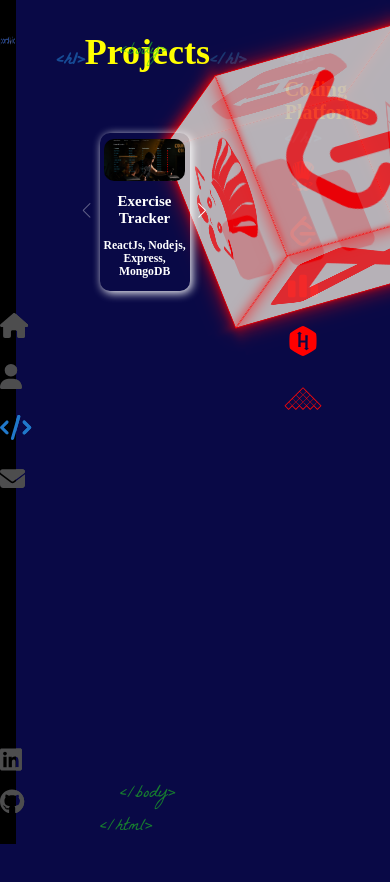
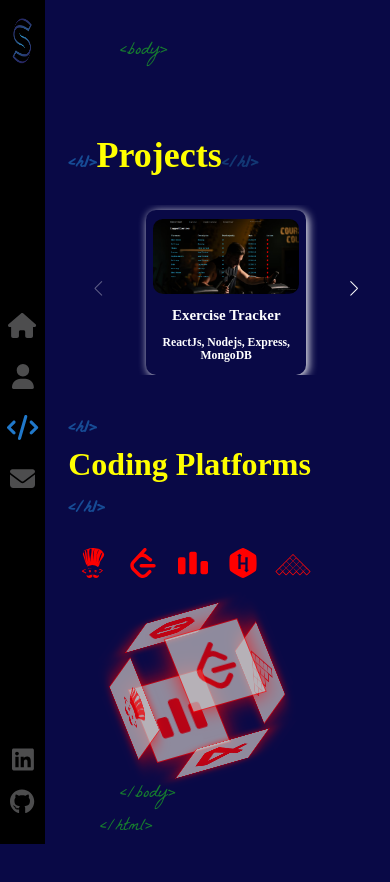
Before and after one commit to SubhamSam18/Portfolio, a React (Create React App) app in the folder portfolio/: page /skills in a window 390 px wide. Shown: the top 882 px of the page. After the commit the page ends 844 px from the top, so only its background shows below. Built offline with nearby package versions, Linux system fonts and the light colour scheme.

Commit message:
Fixed UI for Mobiles

```diff
--- a/portfolio/public/index.html
+++ b/portfolio/public/index.html
@@ -2,7 +2,7 @@
 <html lang="en">
   <head>
     <meta charset="utf-8" />
-    <link rel="icon" href="%PUBLIC_URL%/favicon.ico" />
+    <link rel="icon" href="%PUBLIC_URL%/Slogo.png" />
     <meta name="viewport" content="width=device-width, initial-scale=1" />
     <meta name="theme-color" content="#000000" />
     <meta
@@ -24,7 +24,7 @@
       work correctly both with client-side routing and a non-root public URL.
       Learn how to configure a non-root public URL by running `npm run build`.
     -->
-    <title>React App</title>
+    <title>Portfolio</title>
   </head>
   <body>
     <noscript>You need to enable JavaScript to run this app.</noscript>
--- a/portfolio/src/component/About/index.scss
+++ b/portfolio/src/component/About/index.scss
@@ -1,33 +1,43 @@
-.about-heading{
-    margin-left: 8%;
+.container-about-section {
+    position: absolute;
+    margin-left: 13%;
+    top: 40%;
+    transform: translateY(-50%);
+    width: 75%;
+    max-height: 90%;
+}
+
+.about-heading {
+    // margin-left: 13%;
     font-size: 20px;
-    margin-top: 15%;
+    // margin-top: 15%;
     color: yellow;
     animation: fadeIn 1s 0.2s backwards;
-    h1{
-        &:before{
+
+    h1 {
+        &:before {
             content: '<p>';
             font-family: 'La Belle Aurore';
             color: rgb(32, 120, 202);
             font-size: 18px;
             // position: absolute;            margin-top: -40px;
-            left: 15px;
+            // left: 15px;
             opacity: 0.6;
         }
     }
 }
 
-.about-body{
+.about-body {
     width: 50%;
     font-size: large;
-    margin-left: 10%;
+    // margin-left: 10%;
     color: aqua;
     font-family: 'Times New Roman', Times, serif;
     letter-spacing: 3px;
     animation: fadeIn 1s 0.8s backwards;
 
-    p{
-        &:after{
+    p {
+        &:after {
             content: '<p/>';
             font-family: 'La Belle Aurore';
             color: rgb(32, 120, 202);
@@ -41,20 +51,39 @@
     }
 
 }
-.stage-cube{
+
+@media screen and (min-width: 500px) {
+    .stage-cube {
         width: 30%;
-    height: 100%;
-    top: 0;
-    padding-top: 24%;
+        height: 30%;
+        top: 80%;
+    }
+}
+
+@media screen and (max-width: 500px) {
+    .stage-cube {
+        width: 40%;
+        height: 30%;
+        top: 45%;
+    }
+}
+
+.stage-cube {
+    // width: 40%;
+    // height: 30%;
+    // top: 45%;
+    // right: 5px;
+    // padding-top: 24%;
     // display: block;
     position: absolute;
     right: 0;
-    transform-origin: 100px 100px 0;
+    // transform-origin: 100px 100px 100px;
     // width: 80%;
     // height: 20%;
     margin-left: calc(50% - 100px);
     animation: fadeIn 1s 1.7s backwards;
-    .cube-spinner{
+
+    .cube-spinner {
         // perspective: 500px;
         width: 100px;
         animation-name: spincube;
@@ -63,16 +92,31 @@
         animation-duration: 12s;
         transform-style: preserve-3d;
 
-        div{
+
+        @media screen and (min-width: 500px) {
+            .face1,.face2,.face3,.face4,.face5,.face6{
+                width: 14rem;
+                height: 14rem;
+            }
+        }
+
+        @media screen and (max-width: 500px) {
+            .face1,.face2,.face3,.face4,.face5,.face6 {
+                width: 8rem;
+                height: 8rem;
+            }
+        }
+
+        div {
             background-color: rgb(199, 194, 194);
             opacity: 0.7;
             position: absolute;
-            width: 200px;
-            height: 200px;
+            // width: 8rem;
+            // height: 8rem;
             border: 1px solid red;
             text-align: center;
-            font-size: 150px;
-            display:flex;
+            font-size: 5rem;
+            display: flex;
             justify-content: center;
             align-items: center;
             box-shadow: 0 0 20px 0px red;
@@ -97,45 +141,103 @@
         //     transform: rotateX(-90deg) translateZ(100px);
         // }
 
-        .face1{
-            transform: translateZ(100px) ;
+        @media screen and (min-width: 500px) {
+            .face1 {
+                transform: translateZ(100px);
             }
-        .face2{
-            transform:  translateZ(-100px) rotateX(-180deg) rotate(-90deg);
+
+            .face2 {
+                transform: translateZ(-100px) rotateX(-180deg) rotate(-90deg);
             }
-        .face3{
-            transform:  translateY(-100px) rotateX(90deg) rotate(-90deg);
+
+            .face3 {
+                transform: translateY(-100px) rotateX(90deg) rotate(-90deg);
             }
-        .face4{
+
+            .face4 {
                 transform: translateY(100px) rotateX(-90deg) rotate(-90deg);
             }
-        .face5{
+
+            .face5 {
                 transform: translateX(100px) rotateY(-90deg);
             }
-        .face6{
+
+            .face6 {
                 transform: translateX(-100px) rotateY(90deg) rotate(-90deg);
             }
+        }
+
+        @media screen and (max-width: 500px) {
+            .face1 {
+                transform: translateZ(70px);
+            }
+
+            .face2 {
+                transform: translateZ(-70px) rotateX(-180deg) rotate(-90deg);
+            }
+
+            .face3 {
+                transform: translateY(-70px) rotateX(90deg) rotate(-90deg);
+            }
+
+            .face4 {
+                transform: translateY(70px) rotateX(-90deg) rotate(-90deg);
+            }
+
+            .face5 {
+                transform: translateX(70px) rotateY(-90deg);
+            }
+
+            .face6 {
+                transform: translateX(-70px) rotateY(90deg) rotate(-90deg);
+            }
+        }
+
+        // .face1{
+        //     transform: translateZ(70px) ;
+        // }
+        // .face2{
+        //     transform:  translateZ(-70px) rotateX(-180deg) rotate(-90deg);
+        // }
+        // .face3{
+        //     transform:  translateY(-70px) rotateX(90deg) rotate(-90deg);
+        // }
+        // .face4{
+        //     transform: translateY(70px) rotateX(-90deg) rotate(-90deg);
+        // }
+        // .face5{
+        //     transform: translateX(70px) rotateY(-90deg);
+        // }
+        // .face6{
+        //     transform: translateX(-70px) rotateY(90deg) rotate(-90deg);
+        // }
 
     }
 
-    @keyframes spincube{
+    @keyframes spincube {
+
         from,
-        to{
+        to {
             transform: rotateX(0deg) rotateY(0deg) rotateZ(0deg);
         }
-        16%{
+
+        16% {
             transform: rotateX(-90deg);
         }
-        33%{
+
+        33% {
             transform: rotateZ(-90deg) rotateY(90deg);
         }
-        50%{
+
+        50% {
             transform: rotateY(-90deg) rotateZ(90deg);
         }
-        66%{
+
+        66% {
             transform: rotateY(-270deg) rotateZ(90deg);
         }
-        83%{
+
+        83% {
             transform: rotateY(-90deg) rotateZ(90deg);
         }
     }
--- a/portfolio/src/component/Home/index.js
+++ b/portfolio/src/component/Home/index.js
@@ -1,5 +1,6 @@
 import React from 'react'
 import LogoTitle from '../../assets/images/logo-s.png'
+// import LogoTitle from '../../assets/images/Slogo.png'
 import { Link } from 'react-router-dom'
 import './index.scss'
 import Typical from 'react-typical'
--- a/portfolio/src/component/Home/index.scss
+++ b/portfolio/src/component/Home/index.scss
@@ -1,10 +1,10 @@
 .home-page{
     .text-zone{
         position: absolute;
-        left: 10%;
+        margin-left: 13%;
         top: 50%;
         transform: translateY(-50%);
-        width: 40%;
+        width: 80%;
         max-height: 90%;
     }
     h1{
@@ -30,7 +30,7 @@
             color: rgb(32, 120, 202);
             font-size: 18px;
             position: absolute;
-            margin-top: 18px;
+            margin-top: 4rem;
             margin-left: 20px;
             animation: fadeIn 1s 1.7s backwards;
             opacity: 0.6;
--- a/portfolio/src/component/Sidebar/index.js
+++ b/portfolio/src/component/Sidebar/index.js
@@ -1,6 +1,7 @@
 import React from 'react'
 import './index.scss'
-import LogoS from '../../assets/images/portfolio-removebg-preview.png'
+// import LogoS from '../../assets/images/portfolio-removebg-preview.png'
+import LogoS from '../../assets/images/Slogo.png'
 import { Link, NavLink } from 'react-router-dom'
 import {FontAwesomeIcon} from '@fortawesome/react-fontawesome'
 import {faCode, faEnvelope , faHome , faUser} from '@fortawesome/free-solid-svg-icons'
--- a/portfolio/src/component/Sidebar/index.scss
+++ b/portfolio/src/component/Sidebar/index.scss
@@ -1,6 +1,6 @@
 .nav-bar{
     background: black;
-    width: 4%;
+    width: 45px;
     height: 100%;
     position: absolute;
     top: 0;
@@ -24,7 +24,7 @@ nav{
     display: block;
     text-align: center;
     position: absolute;
-    height: 210px;
+    // height: 210px;
     top: 50%;
     margin-top: -120px;
     width: 100%;
--- a/portfolio/src/component/Skills/index.js
+++ b/portfolio/src/component/Skills/index.js
@@ -24,13 +24,7 @@ const Skills = () => {
   return (
     <div className='skills-container'>
 
-      <div className='skills-heading'>
-        <h1>
-          <br />
-          Coding Platforms
-          <br />
-        </h1>
-      </div>
+
       <div className='skills-body'>
 
         <div className='project-container'>
@@ -39,8 +33,6 @@ const Skills = () => {
           </div>
 
           <div className='project-cards'>
-
-
             <Swiper navigation={true} modules={[Navigation]} className="mySwiper">
               <SwiperSlide>
                 <div className="card">
@@ -96,6 +88,42 @@ const Skills = () => {
                 </div>
               </SwiperSlide>
             </Swiper>
+            <div className='skills-heading'>
+              <h1>
+                <br />
+                Coding Platforms
+                <br />
+              </h1>
+            </div>
+            <div className='platform-logos'>
+            <ul>
+              <li>
+                <a href='https://codechef.com/users/subham189'>
+                  <SiCodechef />
+                </a>
+              </li>
+              <li>
+                <a href='https://leetcode.com/197R1A0550/'>
+                  <SiLeetcode />
+                </a>
+              </li>
+              <li>
+                <a href='https://codeforces.com/profile/subham_550'>
+                  <SiCodeforces />
+                </a>
+              </li>
+              <li>
+                <a href='https://www.hackerrank.com/197R1A0550'>
+                  <FaHackerrank />
+                </a>
+              </li>
+              <li>
+                <a href='https://www.hackerrank.com/197R1A0550'>
+                  <img src={interviewbit} alt='interviewbit' />
+                </a>
+              </li>
+            </ul>
+          </div>
 
 
 
@@ -162,7 +190,9 @@ const Skills = () => {
 
           </div>
         </div>
-        <div className='stage-cube'>
+
+
+        <div className='stage-cube1'>
           <div className='cube-spinner'>
             <div className='face1'>
               <SiCodechef />
@@ -201,35 +231,7 @@ const Skills = () => {
               </div>
             </div>
           </div> */}
-          <div className='platform-logos'>
-            <ul>
-              <li>
-                <a href='https://codechef.com/users/subham189'>
-                  <SiCodechef />
-                </a>
-              </li>
-              <li>
-                <a href='https://leetcode.com/197R1A0550/'>
-                  <SiLeetcode />
-                </a>
-              </li>
-              <li>
-                <a href='https://codeforces.com/profile/subham_550'>
-                  <SiCodeforces />
-                </a>
-              </li>
-              <li>
-                <a href='https://www.hackerrank.com/197R1A0550'>
-                  <FaHackerrank />
-                </a>
-              </li>
-              <li>
-                <a href='https://www.hackerrank.com/197R1A0550'>
-                  <img src={interviewbit} alt='interviewbit' />
-                </a>
-              </li>
-            </ul>
-          </div>
+
         </div>
       </div>
     </div>
@@ -237,3 +239,5 @@ const Skills = () => {
 }
 
 export default Skills;
+
+// 15317
--- a/portfolio/src/component/Skills/index.scss
+++ b/portfolio/src/component/Skills/index.scss
@@ -1,12 +1,21 @@
 .skills-container {
-    margin-left: 10%;
-    margin-top: 8%;
+    // margin-left: 10%;
+    // margin-top: 8%;
+    position: absolute;
+    margin-left: 13%;
+    top: 50%;
+    transform: translateY(-50%);
+    width: 90%;
+
+    max-height: 90%;
 
     .skills-heading{
-        top: 20px;
+        // top: 40px;
+        margin-top: 2%;
         text-align: justify;
-        float: right;
-        width: 30%;
+        float: left;
+        width: 100%;
+        font-size: 16px;
         animation: fadeIn 1s 0.2s backwards;
         color: yellow;
         h1 {
@@ -33,17 +42,37 @@
 
         color: transparent;
     }
-    .stage-cube{
-        color: red;
-        img{
-            height: 160px;
-        }
+
+    // .stage-cube1{
+    //     // width: auto;
+    //     // position: relative;
+    //     // margin-right: 25%;
+    //     // height: auto;
+    //     color: red;
+    //     img{
+    //         height: 90%;
+    //     }
+    // }
+    .skills-container .swiper-slide{
+        margin-top: 2px;
     }
 
     .project-container{
         animation: fadeIn 1s 1.7s backwards;
+        @media screen and (min-width: 500px) {
+            .project-cards {
+               width: 60%;
+            }
+         }
+         @media screen and (max-width: 500px) {
+            .project-cards {
+               width: 100%;
+            }
+         }
+
         .project-cards{
-            margin-top: 20%;
+            height: fit-content;
+            margin-top: 1%;
             // background-color: azure;
             .avatar{
                 // object-fit: ;
@@ -58,13 +87,13 @@
                 text-align: center
             }
         }
-        width: 50%;
+        width: 90%;
         height: 600px;
         margin-top : 5%;
         margin-left: 5%;
         .project-heading{
             top: 20px;
-            font-size: large;
+            font-size:large;
             // text-align: justify;
             // float: right;
             // width: 30%;
@@ -99,10 +128,10 @@
             box-shadow: 2px 2px 10px white;
             // color: white;
             // display: inline-flex;
-            margin: 20px;
+            // margin: 20px;
             border-color: black;
             border: 1px solid;
-            height: 90%;
+            height: 80%;
             width: 50%;
             border-radius: 10px;
             transition: 0.3s ease-in-out;
@@ -140,7 +169,7 @@
             img{
                 border-radius: 10px 10px 0 0;
                 width: 100%;
-                height: 70%;
+                height: 30%;
             }
 
 
@@ -153,7 +182,7 @@
             box-shadow: 2px 2px 10px rgb(154, 73, 230);
             // color: white;
             // display: inline-flex;
-            margin: 20px;
+            // margin: 20px;
             border-color: black;
             border: 1px solid;
             height: 100%;
@@ -165,22 +194,23 @@
     }
 
     .platform-logos{
-        margin-top: 50%;
+        // margin-top: 60%;
+        height: 20%;
+        float: left;
         ul{
+            display: inline-flex;
             // position: absolute;
             // bottom: 20px;
             width: 100%;
-            // display: inline;
-            padding: 0;
+            display: inline;
             list-style: none;
             text-align: center;
             margin: 0;
-
+            transition: 0.3s ease-in-out;
             li{
-
+                transition: 0.3s ease-in-out;
                 img{
-                    height: 40px;
-                    width: 40px;
+                    width: 80%;
                     transition: 0.3s ease-in-out;
                 }
                 img:hover{
@@ -189,13 +219,13 @@
                 }
                 float: left;
                 // display: inline;
-                width: 60px;
+                width: 50px;
                 a{
-
+                    transition: 0.3s ease-in-out;
                     color: red;
-                    padding: 9px 9px;
+                    padding: 2% 2%;
                     display: block;
-                    font-size: 30px;
+                    font-size: 300%;
                 }
                 svg{
                     transition: 0.3s ease-in-out;
@@ -211,10 +241,18 @@
 
 
     .swiper {
-
         width: 100%;
         height: 100%;
       }
+
+    //   new
+
+      .swiper-wrapper{
+        // height:fit-content;
+        width:80%;
+      }
+
+
       .swiper-button-next, .swiper-button-prev {
         font-family: swiper-icons;
         font-size: 10px;
@@ -247,12 +285,12 @@
         line-height: 1;
     }
       .swiper-button-next:after, .swiper-button-prev:after {
-
         // color: white;
         font-weight: 500;
         font-size: 15px;
     }
       .swiper-slide {
+        margin-top: 5px;
         text-align: center;
         font-size: 10px;
         background: transparent;
@@ -279,3 +317,191 @@
       }
 
 }
+
+
+
+@media screen and (min-width: 500px) {
+    .stage-cube1 {
+    //    width: 1px;
+    //    height: -400px;
+    top: 50%;
+    //    float: left;
+        margin-right: 25%;
+        margin-bottom: 40%;
+    }
+ }
+ @media screen and (max-width: 500px) {
+    .stage-cube1 {
+        top: 92%;
+        // margin-top: 80%;
+        // width: 100%;
+        margin-right: 40%;
+    }
+ }
+
+
+.stage-cube1 {
+
+    // width: auto;
+    // position: relative;
+    // margin-right: 40%;
+    // height: auto;
+    color: red;
+    img{
+        height: 90%;
+    }
+    // width: 40%;
+    // height: 30%;
+    // top: 45%;
+    // right: 5px;
+    // padding-top: 24%;
+    // display: block;
+    position: absolute;
+    right: 0;
+    // transform-origin: 100px 100px 100px;
+    // width: 80%;
+    // height: 20%;
+    // margin-left: calc(50% - 100px);
+    animation: fadeIn 1s 1.7s backwards;
+
+    .cube-spinner {
+        // perspective: 500px;
+        width: 100px;
+        animation-name: spincube;
+        animation-timing-function: ease-in-out;
+        animation-iteration-count: infinite;
+        animation-duration: 12s;
+        transform-style: preserve-3d;
+
+
+        @media screen and (min-width: 500px) {
+            .face1,.face2,.face3,.face4,.face5,.face6{
+                width: 14rem;
+                height: 14rem;
+            }
+        }
+
+        @media screen and (max-width: 500px) {
+            .face1,.face2,.face3,.face4,.face5,.face6 {
+                width: 8rem;
+                height: 8rem;
+            }
+        }
+
+        div {
+            background-color: rgb(199, 194, 194);
+            opacity: 0.7;
+            position: absolute;
+            // width: 8rem;
+            // height: 8rem;
+            border: 1px solid red;
+            text-align: center;
+            font-size: 5rem;
+            display: flex;
+            justify-content: center;
+            align-items: center;
+            box-shadow: 0 0 20px 0px red;
+        }
+
+        // .face1{
+        //     transform: translateZ(100px);
+        // }
+        // .face2{
+        //     transform: rotateY(90deg) translateZ(100px);
+        // }
+        // .face3{
+        //     transform: rotateY(90deg) rotateX(90deg) translateZ(100px);
+        // }
+        // .face4{
+        //     transform: rotateY(180deg) rotateZ(90deg) translateZ(100px);
+        // }
+        // .face5{
+        //     transform: rotateY(-90deg) rotateZ(90deg) translateZ(100px);
+        // }
+        // .face6{
+        //     transform: rotateX(-90deg) translateZ(100px);
+        // }
+
+        @media screen and (min-width: 500px) {
+            .face1 {
+                transform: translateZ(100px);
+            }
+
+            .face2 {
+                transform: translateZ(-100px) rotateX(-180deg) rotate(-90deg);
+            }
+
+            .face3 {
+                transform: translateY(-100px) rotateX(90deg) rotate(-90deg);
+            }
+
+            .face4 {
+                transform: translateY(100px) rotateX(-90deg) rotate(-90deg);
+            }
+
+            .face5 {
+                transform: translateX(100px) rotateY(-90deg);
+            }
+
+            .face6 {
+                transform: translateX(-100px) rotateY(90deg) rotate(-90deg);
+            }
+        }
+
+        @media screen and (max-width: 500px) {
+            .face1 {
+                transform: translateZ(70px);
+            }
+
+            .face2 {
+                transform: translateZ(-70px) rotateX(-180deg) rotate(-90deg);
+            }
+
+            .face3 {
+                transform: translateY(-70px) rotateX(90deg) rotate(-90deg);
+            }
+
+            .face4 {
+                transform: translateY(70px) rotateX(-90deg) rotate(-90deg);
+            }
+
+            .face5 {
+                transform: translateX(70px) rotateY(-90deg);
+            }
+
+            .face6 {
+                transform: translateX(-70px) rotateY(90deg) rotate(-90deg);
+            }
+        }
+
+    }
+
+    @keyframes spincube {
+
+        from,
+        to {
+            transform: rotateX(0deg) rotateY(0deg) rotateZ(0deg);
+        }
+
+        16% {
+            transform: rotateX(-90deg);
+        }
+
+        33% {
+            transform: rotateZ(-90deg) rotateY(90deg);
+        }
+
+        50% {
+            transform: rotateY(-90deg) rotateZ(90deg);
+        }
+
+        66% {
+            transform: rotateY(-270deg) rotateZ(90deg);
+        }
+
+        83% {
+            transform: rotateY(-90deg) rotateZ(90deg);
+        }
+    }
+
+}
```
Also changed, not shown: portfolio/src/component/Contact/index.scss (+57 -13 lines), portfolio/public/Slogo.png (added), portfolio/src/assets/images/Slogo.png (added). Lines whose indentation alone changed are shown as unchanged.
